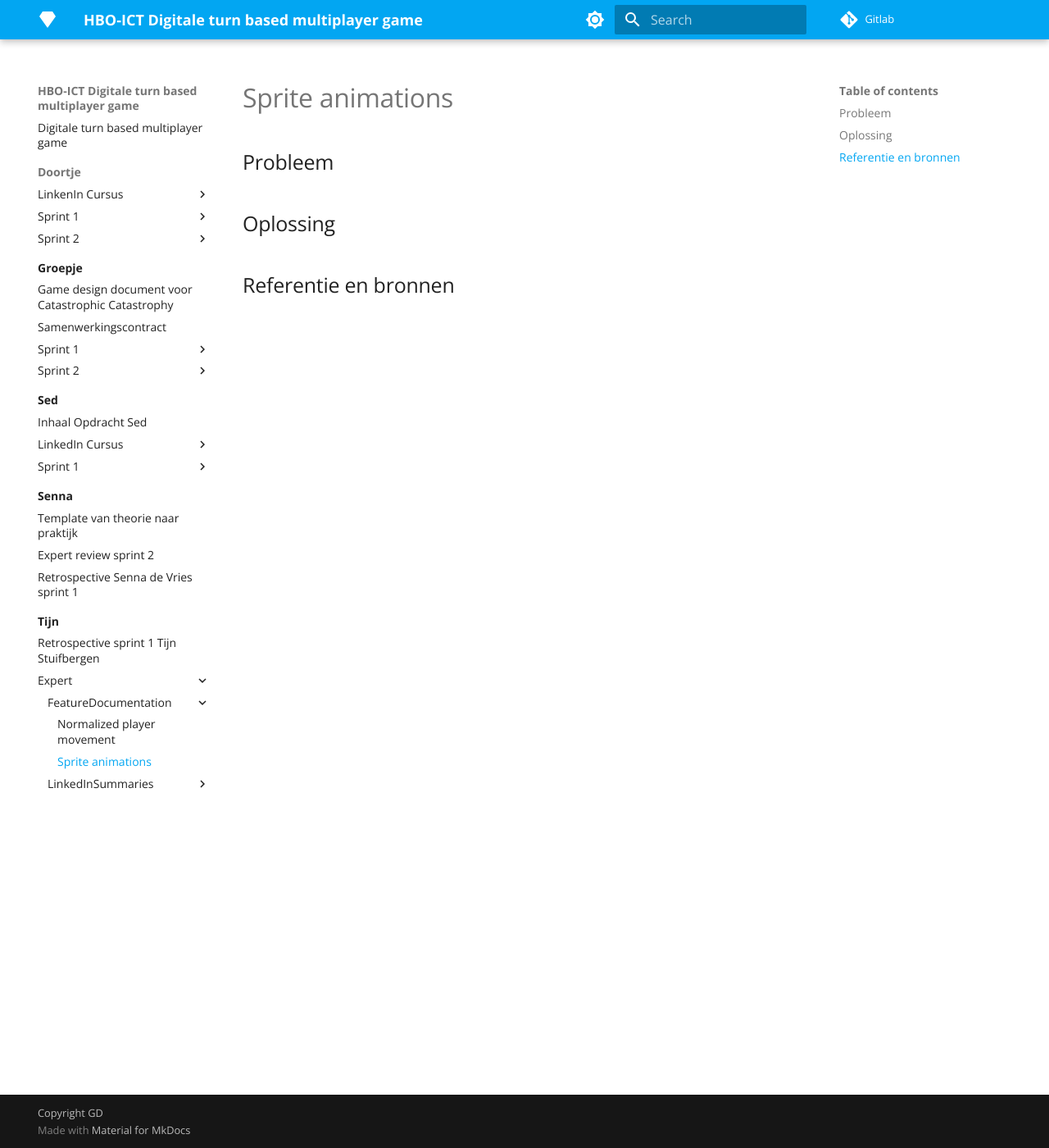
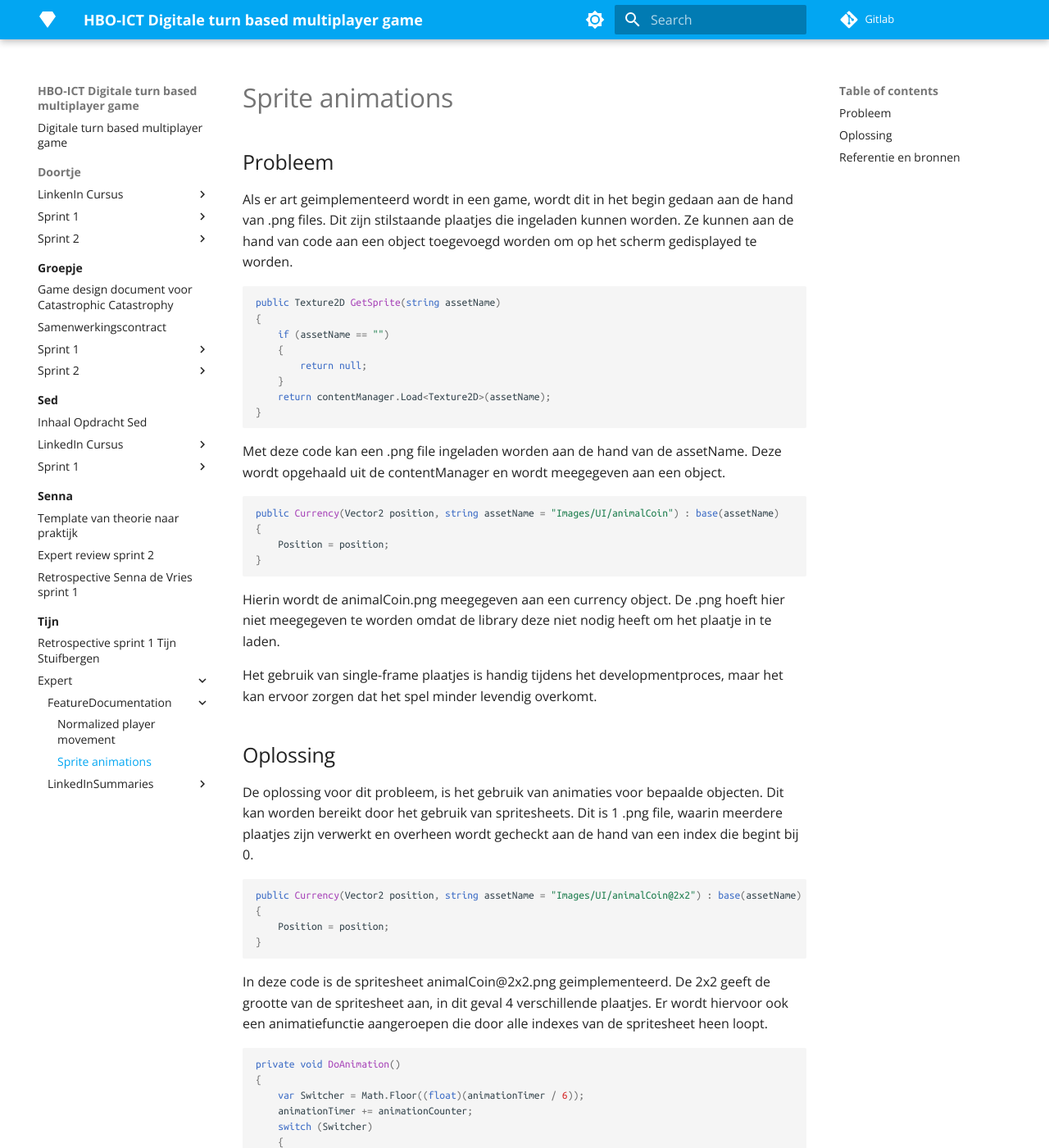
Before and after one commit to Doortje-Geuze/catastrophic-catastrophe, an MkDocs documentation site: the page built from docs/Tijn/Expert/FeatureDocumentation/sprite-animations.md, in a window 1280 px wide and 1400 px high. Shown: the whole window at 82% size. Built offline with MkDocs 1.6.1 and Material for MkDocs 9.7.7, drawn with Linux system fonts in a browser that asks for light colours; nearby versions of some CDN libraries; library files that are not in the unit come from our copies; some of the changed text lies outside the part shown.

Commit message:
sprite-animations.md done

````diff
--- a/docs/Tijn/Expert/FeatureDocumentation/sprite-animations.md
+++ b/docs/Tijn/Expert/FeatureDocumentation/sprite-animations.md
@@ -1,7 +1,75 @@
 # Sprite animations
 
 ## Probleem
+Als er art geimplementeerd wordt in een game, wordt dit in het begin gedaan aan de hand van .png files. Dit zijn stilstaande plaatjes die ingeladen kunnen worden. Ze kunnen aan de hand van code aan een object toegevoegd worden om op het scherm gedisplayed te worden.
 
+```C#
+public Texture2D GetSprite(string assetName)
+{
+    if (assetName == "")
+    {
+        return null;
+    }
+    return contentManager.Load<Texture2D>(assetName);
+}
+```
+
+Met deze code kan een .png file ingeladen worden aan de hand van de assetName. Deze wordt opgehaald uit de contentManager en wordt meegegeven aan een object.
+
+```C#
+public Currency(Vector2 position, string assetName = "Images/UI/animalCoin") : base(assetName)
+{
+    Position = position;
+}
+```
+
+Hierin wordt de animalCoin.png meegegeven aan een currency object. De .png hoeft hier niet meegegeven te worden omdat de library deze niet nodig heeft om het plaatje in te laden.
+
+Het gebruik van single-frame plaatjes is handig tijdens het developmentproces, maar het kan ervoor zorgen dat het spel minder levendig overkomt.
 ## Oplossing
+De oplossing voor dit probleem, is het gebruik van animaties voor bepaalde objecten. Dit kan worden bereikt door het gebruik van spritesheets. Dit is 1 .png file, waarin meerdere plaatjes zijn verwerkt en overheen wordt gecheckt aan de hand van een index die begint bij 0.
 
+```C#
+public Currency(Vector2 position, string assetName = "Images/UI/animalCoin@2x2") : base(assetName)
+{
+    Position = position;
+}
+```
+
+In deze code is de spritesheet animalCoin@2x2.png geimplementeerd. De 2x2 geeft de grootte van de spritesheet aan, in dit geval 4 verschillende plaatjes. Er wordt hiervoor ook een animatiefunctie aangeroepen die door alle indexes van de spritesheet heen loopt.
+
+```C#
+private void DoAnimation()
+{
+    var Switcher = Math.Floor((float)(animationTimer / 6));
+    animationTimer += animationCounter;
+    switch (Switcher)
+    {
+        case -1:
+            animationCounter = 1;
+            return;
+        case 0:
+            Sprite.SheetIndex = 0;
+            return;
+        case 2:
+            Sprite.SheetIndex = 1;
+            return;
+        case 4:
+            Sprite.SheetIndex = 2;
+            return;
+        case 6:
+            Sprite.SheetIndex = 3;
+            return;
+        case 7:
+            animationCounter = -1;
+            return;
+    }
+}
+```
+
+Hier wordt een multiplier van 2 gebruikt op de Switcher, zodat elke frame net zo lang wordt gedisplayed. Met een modifier van 1 wordt er namelijk te lang op de uiteindes van de spritesheet gebleven. De animatie ziet er in het spel als volgt uit.
+
+![currency animation showcase](./Images/currencyAnimationShowcase.gif)
+
+Dit geeft de speler een onbewust gevoel om de currency op te pakken omdat de muntjes bewegen op het scherm. Ook ziet het er leuker uit dan een statisch plaatje.
 ## Referentie en bronnen
````
Also changed, not shown: docs/Tijn/Expert/FeatureDocumentation/Images/currencyAnimationShowcase.gif (added), 1 other file.
